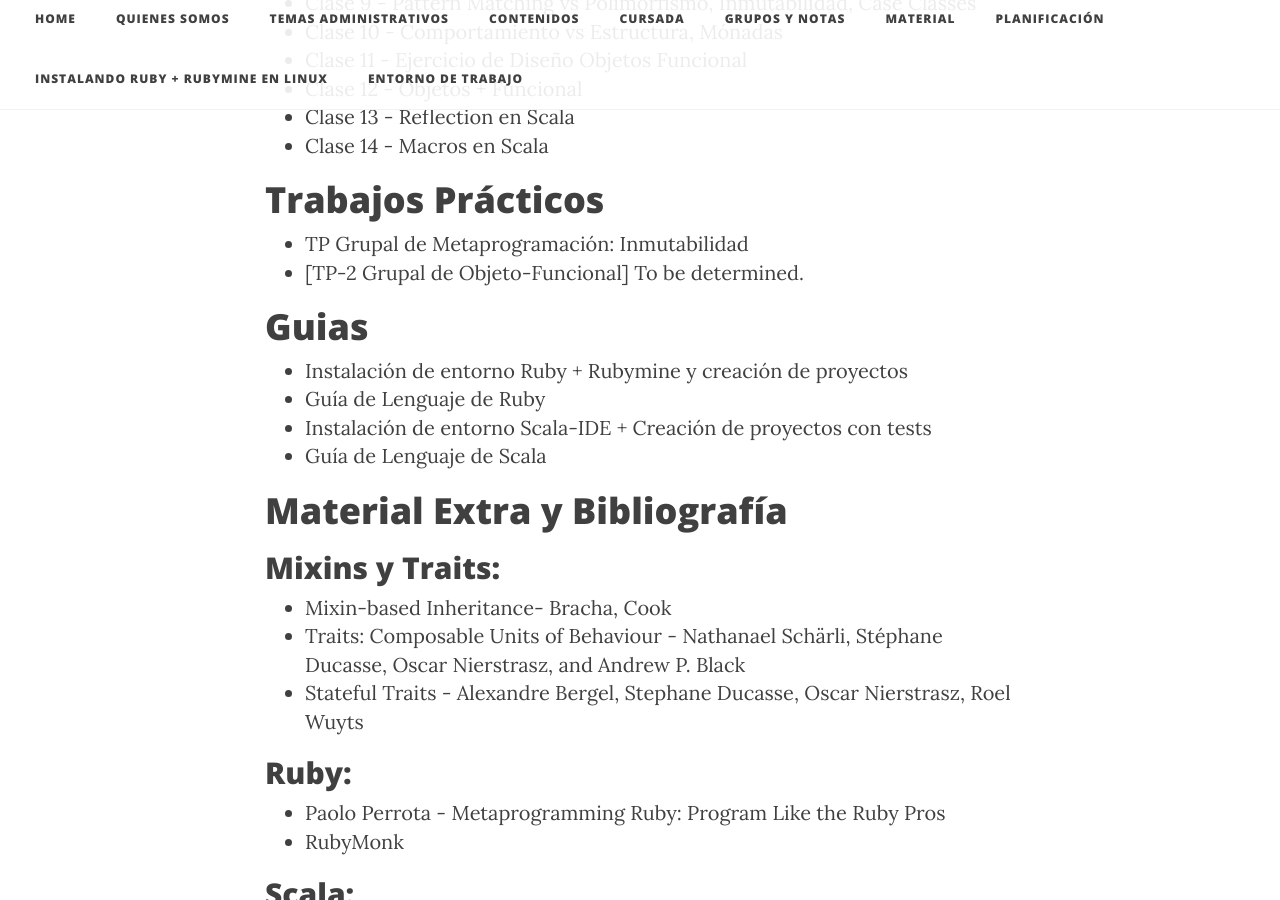
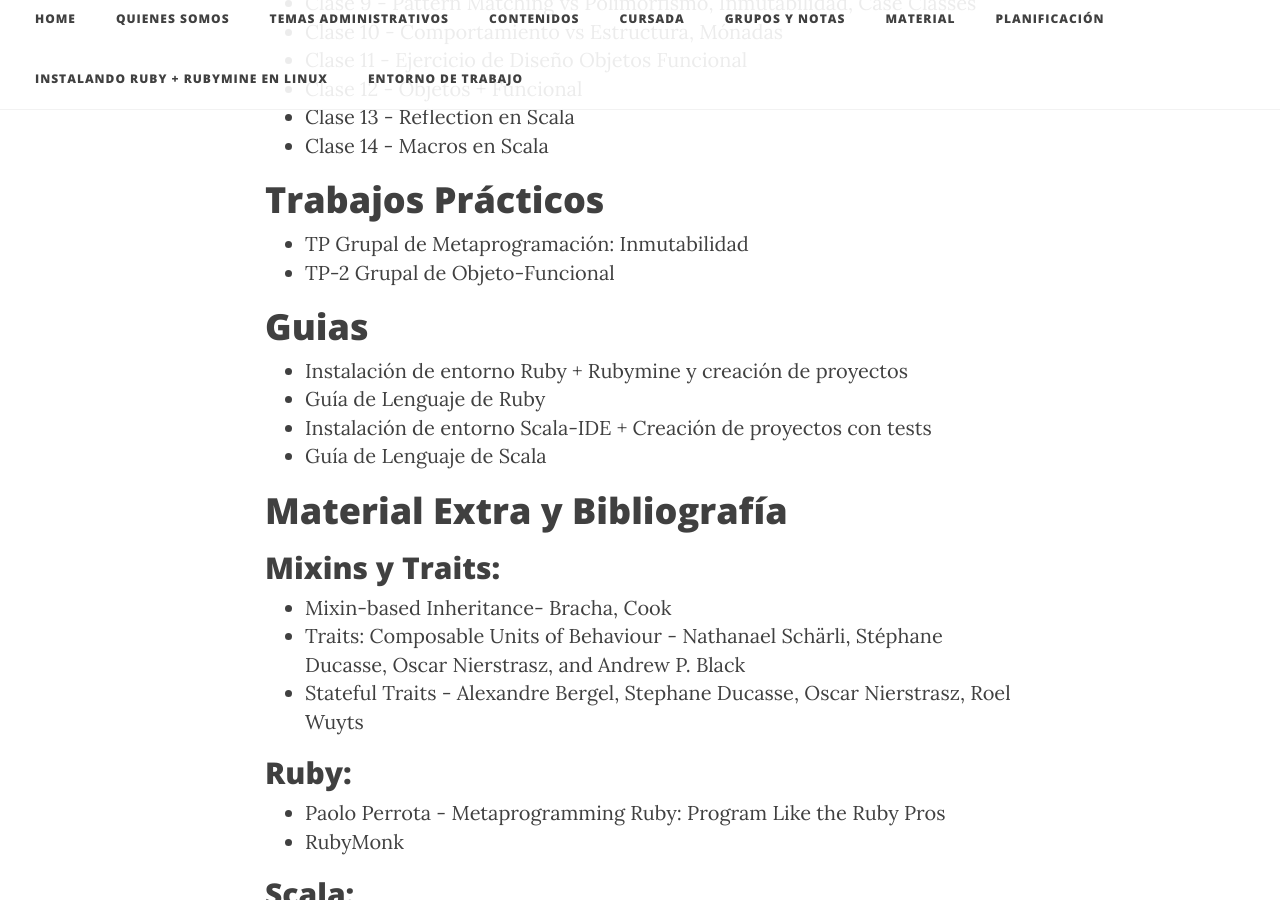
Before and after one commit to tadp-utn-frba/tadp-utn-frba.github.io, a Jekyll site: the page built from material.md, in a window 1280 px wide and 900 px high, scrolled down 781 px. Built offline with Jekyll 4.4.1, drawn with Linux system fonts in a browser that asks for light colours; nearby versions of some CDN libraries.

Commit message:
Agregar TP de objetos-funcional a material

```diff
--- a/material.md
+++ b/material.md
@@ -23,7 +23,7 @@
 
 # Trabajos Prácticos
 * [TP Grupal de Metaprogramación: Inmutabilidad](https://docs.google.com/document/d/10DDFnkpSp6Rq8VPCV-nQo2ggl1KVJRyBB3n3-16ZukE/pub)
-* [TP-2 Grupal de Objeto-Funcional] To be determined.
+* [TP-2 Grupal de Objeto-Funcional](https://docs.google.com/document/d/1x_1vhrX2rD_U4WcTiSlAqzRHJITMEwVAVFh46J1nv_I/pub)
 
 # Guias
 
```
